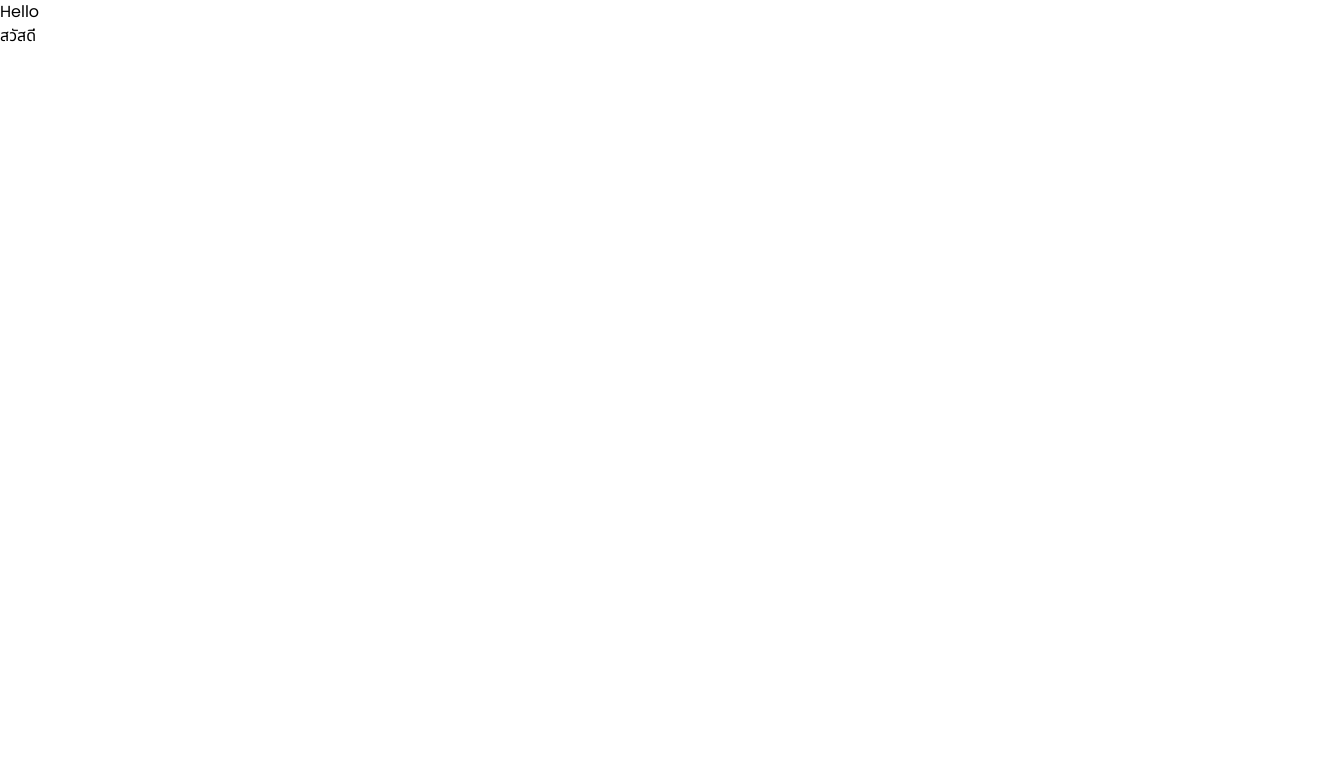
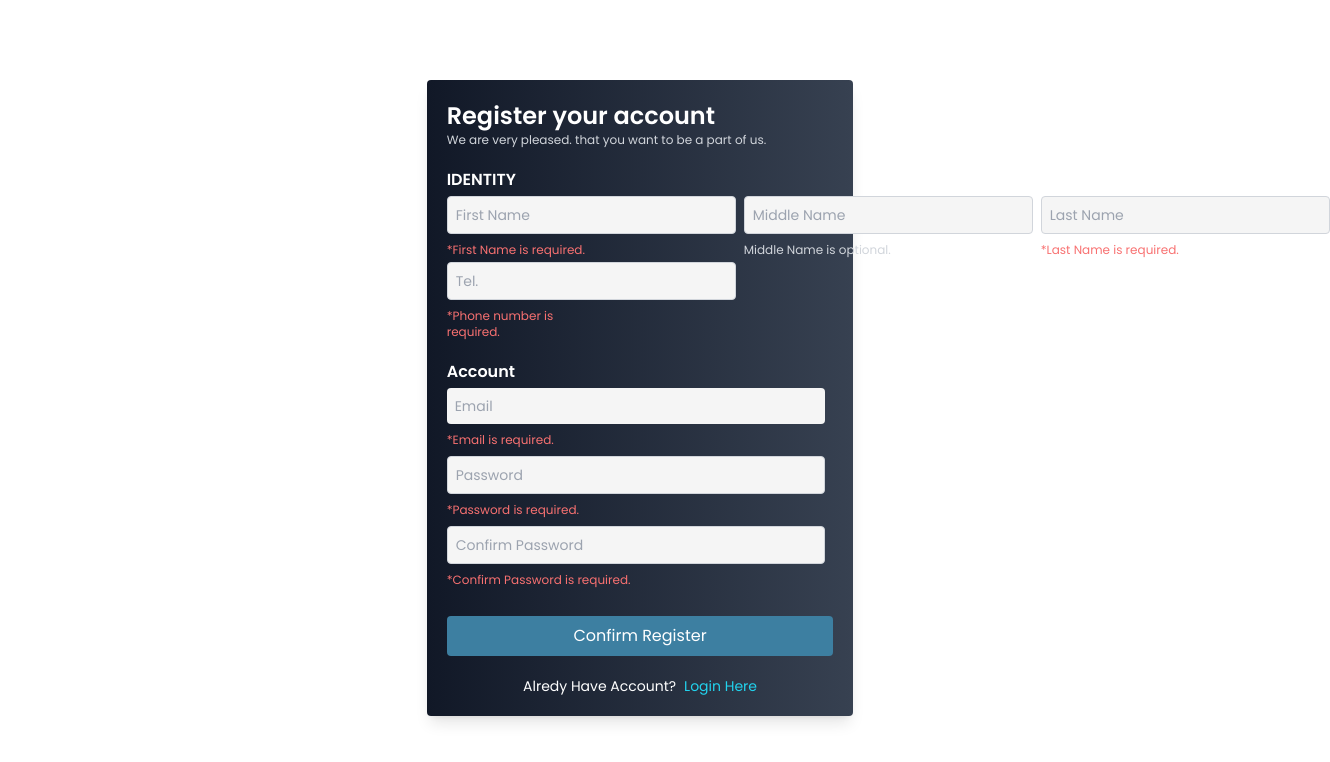
Before and after one commit to idontknowtoobrother/angular-practice, an Angular app: page / in a window 1280 px wide. Shown: the top 762 px of the page, 1330 px wide, since content can reach past the window. Built offline with nearby package versions, Linux system fonts and the light colour scheme.

Commit message:
done: form register but still has to validate style to front end

```diff
--- a/src/app/app.component.html
+++ b/src/app/app.component.html
@@ -1,2 +1 @@
-<div class="font-eng">Hello</div>
-<div class="font-thai">สวัสดี</div>
+<register-form-component></register-form-component>
--- a/src/app/app.component.ts
+++ b/src/app/app.component.ts
@@ -1,10 +1,11 @@
 import { Component } from '@angular/core';
 import { RouterOutlet } from '@angular/router';
+import RegisterFormComponent from './components/register-form.component';
 
 @Component({
   selector: 'app-root',
   standalone: true,
-  imports: [RouterOutlet],
+  imports: [RouterOutlet, RegisterFormComponent],
   templateUrl: './app.component.html',
   styleUrl: './app.component.css'
 })
--- /dev/null
+++ b/src/app/components/register-form.component.html
@@ -0,0 +1,55 @@
+<div class="bg-gradient-to-r from-gray-900 to-gray-700 lg:w-4/12 mt-20 p-5 shadow-lg mx-auto font-myfont rounded">
+    <div class="flex flex-col mb-2">
+      <span class="text-2xl font-semibold text-white">Register your account</span>
+      <span class="text-xs text-gray-300">We are very pleased. that you want to be a part of us.</span>
+    </div>
+    <form [formGroup]="registerForm" class="flex flex-col mt-5">
+      <span class="font-semibold text-white text-1xl">IDENTITY</span>
+      <div class="flex mt-1 mb-1">
+        <div class="flex flex-col mr-2">
+          <input formControlName="firstName" class="p-2 border outline-none border-gray-300 bg-neutral-100 rounded focus:outline-transparent text-sm"
+            type="text" placeholder="First Name">
+          <span class="text-red-400 mt-2 text-xs">*First Name is required.</span>
+        </div>
+        <div class="flex flex-col mr-2">
+          <input formControlName="middleName" class="p-2 border border-gray-300 bg-neutral-100 rounded focus:outline-transparent text-sm" type="text"
+            placeholder="Middle Name">
+          <span class="text-gray-300 mt-2 text-xs">Middle Name is optional.</span>
+        </div>
+        <div class="flex flex-col mr-2">
+          <input formControlName="lastName" class="p-2 border border-gray-300 bg-neutral-100 rounded focus:outline-transparent text-sm" type="text"
+            placeholder="Last Name">
+          <span class="text-red-400 mt-2 text-xs">*Last Name is required.</span>
+        </div>
+      </div>
+      <div class="w-4/12 flex flex-col mr-2">
+        <div>
+          <input formControlName="phoneNumber" class="p-2 border outline-none border-gray-300 bg-neutral-100 rounded focus:outline-transparent text-sm"
+          type="tel" placeholder="Tel.">
+        </div>
+        <span class="text-red-400 mt-2 text-xs">*Phone number is required.</span>
+      </div>
+      <span class="font-semibold text-white text-1xl mt-5">Account</span>
+      <div class="flex flex-col mt-1">
+        <div class="flex flex-col mr-2 mb-2">
+          <input formControlName="email" class="p-2 borderoutline-none border-gray-300 bg-neutral-100 rounded focus:outline-transparent text-sm" type="text"
+            placeholder="Email">
+          <span class="text-red-400 mt-2 text-xs">*Email is required.</span>
+        </div>
+        <div class="flex flex-col mr-2 mb-2">
+          <input formControlName="password" class="p-2 border border-gray-300 bg-neutral-100 rounded focus:outline-transparent text-sm" type="password"
+            placeholder="Password">
+          <span class="text-red-400 mt-2 text-xs">*Password is required.</span>
+        </div>
+        <div class="flex flex-col mr-2 mb-2">
+          <input formControlName="confirmPassword" class="p-2 border border-gray-300 bg-neutral-100 rounded focus:outline-transparent text-sm" type="password"
+            placeholder="Confirm Password">
+          <span class="text-red-400 mt-2 text-xs">*Confirm Password is required.</span>
+        </div>
+      </div>
+      <button [disabled]="registerForm.invalid" [class.disabled]="registerForm.invalid" (click)="register" class="bg-[#3d7fa1] p-2 rounded mt-5 text-white">Confirm Register</button>
+    </form>
+    <div class="flex justify-center mt-5 text-sm">
+      <span class="text-white">Alredy Have Account?</span> <a class="text-cyan-400 ml-2 cursor-pointer hover:text-cyan-300">Login Here</a>
+    </div>
+  </div>
--- /dev/null
+++ b/src/app/components/register-form.component.ts
@@ -0,0 +1,32 @@
+import { Component, OnInit, inject } from '@angular/core';
+import { CommonModule } from '@angular/common';
+import { FormBuilder, FormGroup, ReactiveFormsModule, Validators } from '@angular/forms';
+
+@Component({
+    standalone: true,
+    selector: 'register-form-component',
+    imports: [CommonModule, ReactiveFormsModule],
+    templateUrl: './register-form.component.html',
+    styleUrls: ['./register-form.component.css']
+})
+export default class RegisterFormComponent implements OnInit {
+    fb = inject(FormBuilder)
+    registerForm !: FormGroup
+
+    ngOnInit(): void {
+        this.registerForm = this.fb.group({
+            firstName: ['', Validators.required],
+            middleName: [''],
+            lastName: ['', Validators.required],
+            phoneNumber: ['', Validators.compose([Validators.required, Validators.minLength(10), Validators.maxLength(10)])],
+            email: ['', Validators.compose([Validators.required, Validators.email])],
+            password: ['', Validators.compose([Validators.required, Validators.minLength(8)])],
+            confirmPassword: ['', Validators.compose([Validators.required, Validators.minLength(8)])]
+        })
+    }
+
+
+    register() {
+        console.log(this.registerForm.value)
+    }
+}
--- a/src/styles.css
+++ b/src/styles.css
@@ -1,4 +1,5 @@
 @import url('https://fonts.googleapis.com/css2?family=Noto+Sans+Thai:wght@100..900&family=Poppins:ital,wght@0,100;0,200;0,300;0,400;0,500;0,600;0,700;0,800;0,900;1,100;1,200;1,300;1,400;1,500;1,600;1,700;1,800;1,900&display=swap');
+
 
 @tailwind base;
 @tailwind components;
--- a/tailwind.config.js
+++ b/tailwind.config.js
@@ -1,14 +1,13 @@
 /** @type {import('tailwindcss').Config} */
 module.exports = {
-  darkMode: ['selector', '[data-mode="dark"]'],
+  darkMode: 'class',
   content: [
     "./src/**/*.{html,ts}",
   ],
   theme: {
     extend: {
       fontFamily: {
-        'eng': ['Poppins', 'sans-serif'],
-        'thai': ['"Noto Sans Thai"', 'sans-serif'],
+        'myfont': ['Poppins', '"Noto Sans Thai"', 'sans-serif'],
       },
     },
   },
```
Also changed, not shown: src/app/components/register-form.component.css (added).
